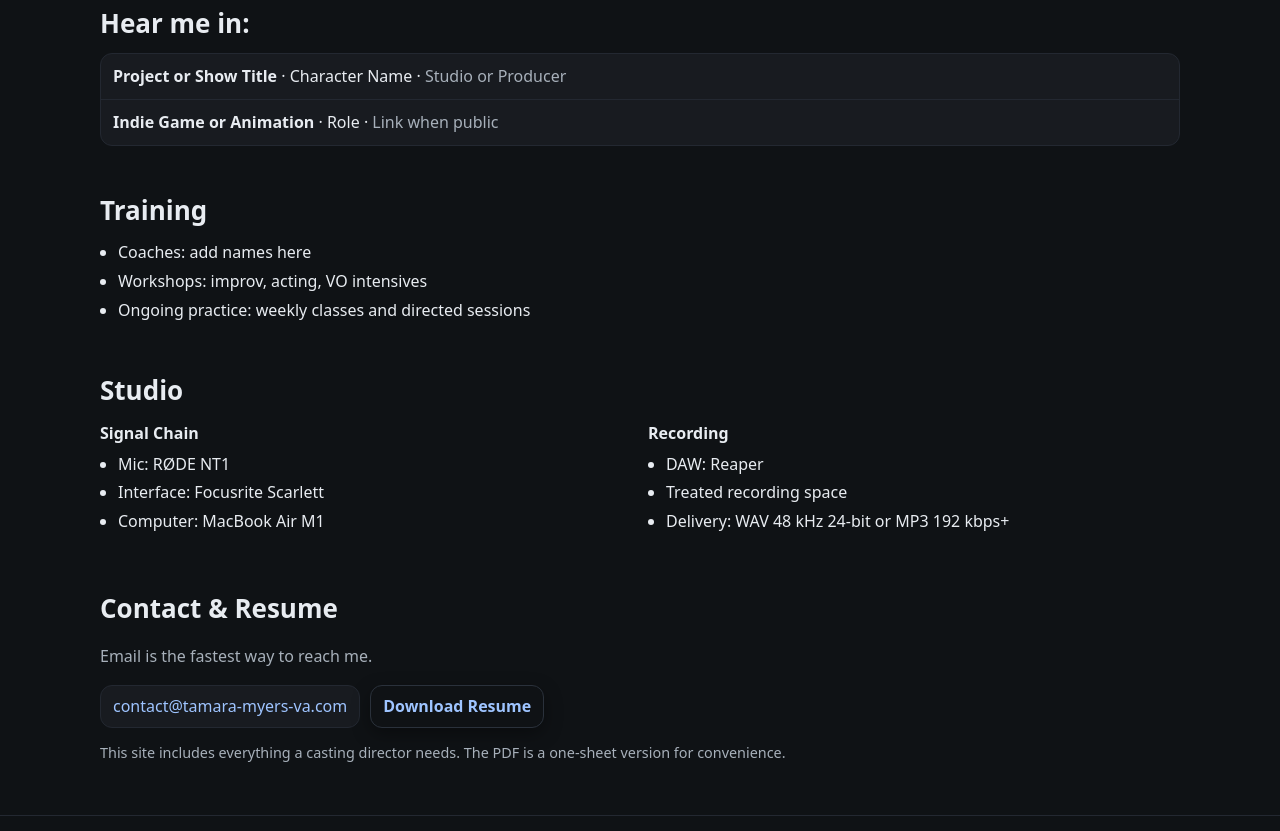
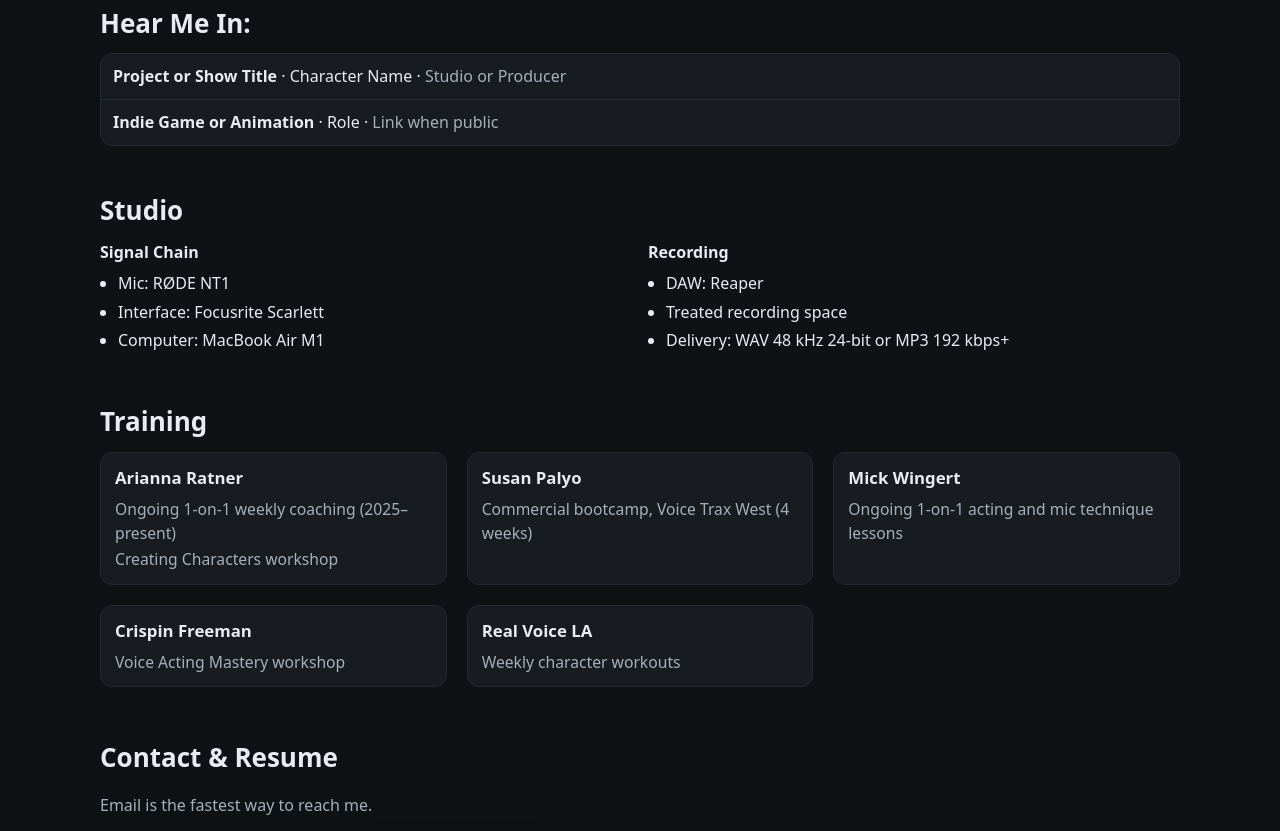
Before and after one commit to Myers747/tamara-myers-va-website, a plain HTML site: page index.html in a window 1280 px wide. Shown: the part 402-1233 px from the top of the page. Drawn offline with Linux system fonts and the light colour scheme.

Commit message:
Fixed Training Section

```diff
--- a/css/styles.css
+++ b/css/styles.css
@@ -24,12 +24,15 @@ a{color:var(--accent);text-decoration:none}
 a:hover{color:var(--accent-ink)}
 
 /* Responsive gutter: always keep side padding */
-.container{
-  width:100%;
-  max-width:1080px;
-  margin:0 auto;
-  padding-inline: clamp(16px, 4vw, 24px);
+.container {
+  width: 100%;
+  max-width: 1080px;
+  margin: 0 auto;
+  /* Always at least 16px of gutter on each side */
+  padding-left: max(20px, 4vw);
+  padding-right: max(20px, 4vw);
 }
+
 
 /* Header */
 .site-header{position:sticky;top:0;z-index:10;background:rgba(16,18,21,0.75);backdrop-filter:blur(6px);border-bottom:1px solid #232831}
@@ -79,6 +82,36 @@ audio{width:100%;border-radius:8px;outline:none}
 .list li{margin:4px 0}
 .subhead{font-weight:600;margin-bottom:6px}
 .studio-grid{display:grid;gap:16px;grid-template-columns:repeat(auto-fit,minmax(260px,1fr))}
+.training-grid {
+  display: grid;
+  gap: 20px;
+  grid-template-columns: repeat(auto-fit, minmax(280px, 1fr));
+}
+.training-grid h3 {
+  margin: 0 0 6px;
+  font-size: 1.05rem;
+  font-weight: 600;
+}
+.training-item {
+  background: var(--panel);
+  border: 1px solid #232831;
+  border-radius: 12px;
+  padding: 12px 14px;
+}
+
+.trainer {
+  margin: 0 0 4px;
+  font-size: 1.05rem;
+  font-weight: 600;
+}
+
+.training-note {
+  margin: 2px 0 0;
+  color: var(--muted);
+  font-size: 0.98rem;
+}
+
+
 
 /* Contact + Resume bottom */
 .contact-section{padding-top:28px}
--- a/index.html
+++ b/index.html
@@ -24,8 +24,8 @@
       </a>
       <nav class="nav" aria-label="Primary">
         <a href="#roles">Roles</a>
+        <a href="#studio">Studio</a>
         <a href="#training">Training</a>
-        <a href="#studio">Studio</a>
         <a href="#contact">Contact</a>
       </nav>
     </div>
@@ -36,7 +36,7 @@
     <section class="hero container">
       <img class="headshot" src="/assets/headshot.jpg" alt="Headshot of Tamara Myers" width="240" height="240">
       <div class="hero-right">
-        <h1 class="title">Tamara Myers She/Her</h1>
+        <h1 class="title">Tamara Myers (She/Her)</h1>
 
         <p class="about-blurb" id="about">
           Maine-based voice actor focused on character and commercial work. Fast turnarounds and clean audio.
@@ -60,21 +60,11 @@
 
     <!-- ROLES / CREDITS -->
     <section id="roles" class="section container">
-      <h2>Hear me in: </h2>
+      <h2>Hear Me In: </h2>
       <ul class="credits">
         <!-- Replace with real credits when ready -->
         <li><span class="credit-title">Project or Show Title</span> · <span class="credit-role">Character Name</span> · <span class="credit-note">Studio or Producer</span></li>
         <li><span class="credit-title">Indie Game or Animation</span> · <span class="credit-role">Role</span> · <span class="credit-note">Link when public</span></li>
-      </ul>
-    </section>
-
-    <!-- TRAINING -->
-    <section id="training" class="section container">
-      <h2>Training</h2>
-      <ul class="list">
-        <li>Coaches: add names here</li>
-        <li>Workshops: improv, acting, VO intensives</li>
-        <li>Ongoing practice: weekly classes and directed sessions</li>
       </ul>
     </section>
 
@@ -101,6 +91,40 @@
       </div>
     </section>
 
+    <!-- TRAINING -->
+    <section id="training" class="section container">
+      <h2>Training</h2>
+
+      <div class="training-grid">
+        <div class="training-item">
+          <h3 class="trainer">Arianna Ratner</h3>
+          <p class="training-note">Ongoing 1-on-1 weekly coaching (2025–present)</p>
+          <p class="training-note">Creating Characters workshop</p>
+        </div>
+
+        <div class="training-item">
+          <h3 class="trainer">Susan Palyo</h3>
+          <p class="training-note">Commercial bootcamp, Voice Trax West (4 weeks)</p>
+        </div>
+
+        <div class="training-item">
+          <h3 class="trainer">Mick Wingert</h3>
+          <p class="training-note">Ongoing 1-on-1 acting and mic technique lessons</p>
+        </div>
+
+        <div class="training-item">
+          <h3 class="trainer">Crispin Freeman</h3>
+          <p class="training-note">Voice Acting Mastery workshop</p>
+        </div>
+
+        <div class="training-item">
+          <h3 class="trainer">Real Voice LA</h3>
+          <p class="training-note">Weekly character workouts</p>
+        </div>
+      </div>
+    </section>
+
+
     <!-- CONTACT + RESUME (BOTTOM) -->
     <section id="contact" class="section container contact-section">
       <h2>Contact & Resume</h2>
@@ -109,7 +133,6 @@
         <a class="contact-link" href="mailto:contact@tamara-myers-va.com?subject=VO%20Inquiry%20for%20Tamara%20Myers">contact@tamara-myers-va.com</a>
         <a class="btn btn-ghost" href="/assets/resume.pdf" download>Download Resume</a>
       </div>
-      <p class="muted small">This site includes everything a casting director needs. The PDF is a one-sheet version for convenience.</p>
     </section>
   </main>
 
```
